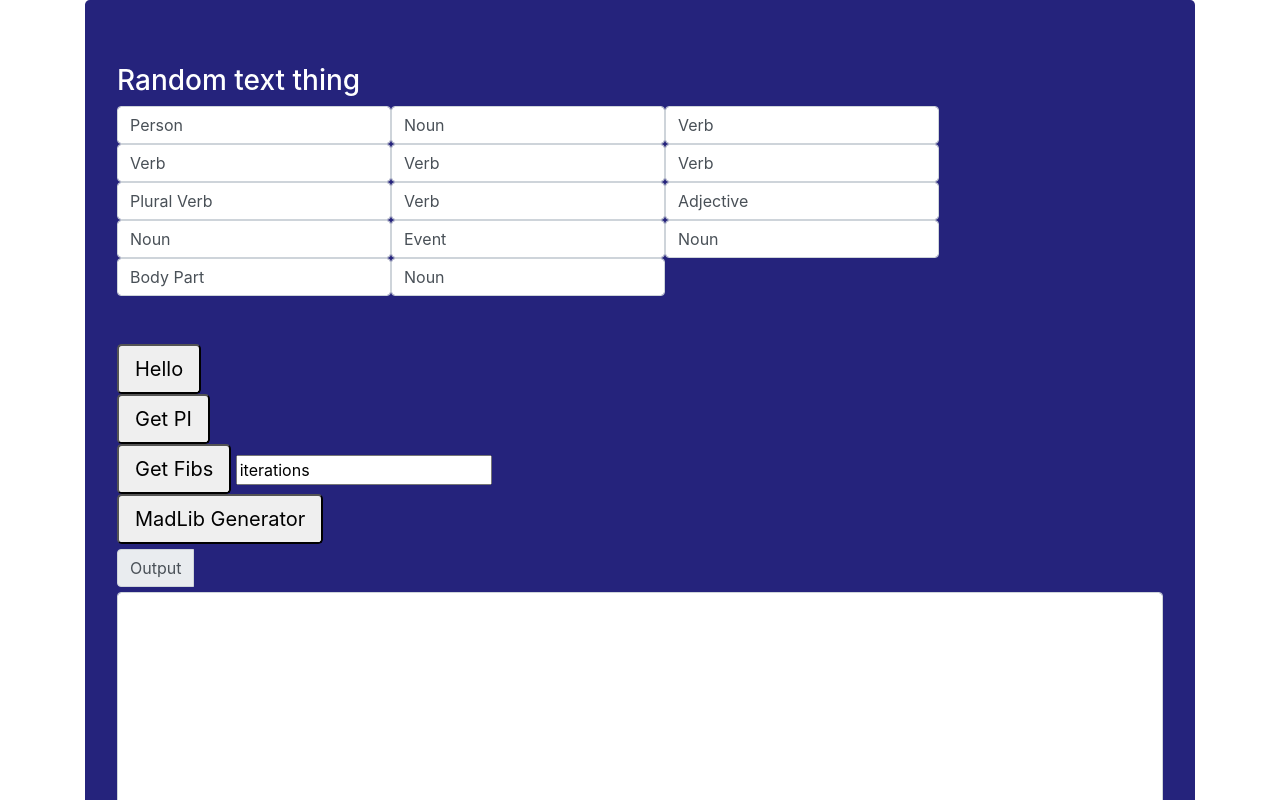
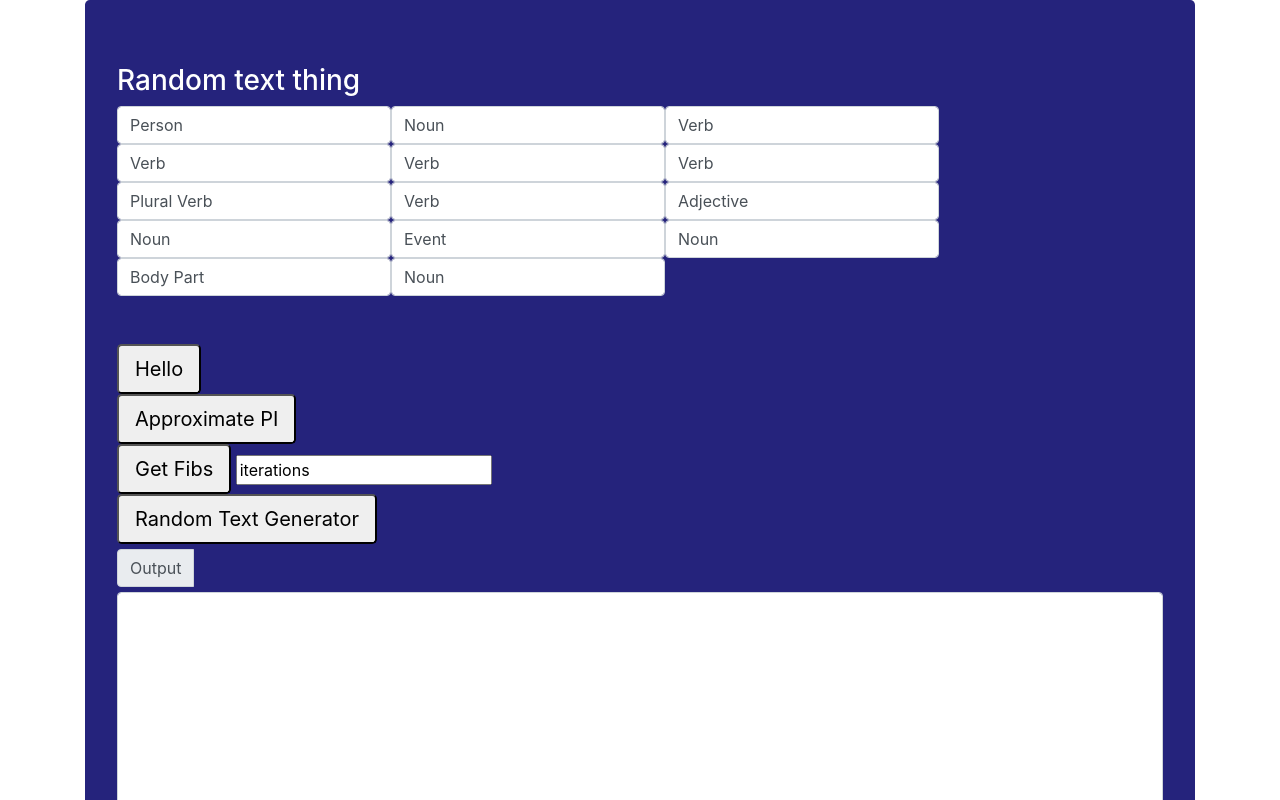
Before and after one commit to MichaelH10991/site, a website: page public/JSTut.html in a window 1280 px wide. Shown: the top 800 px of the page. Drawn offline with nearby package versions, Linux system fonts and the light colour scheme; files that its build step writes are made by us from their sources; files whose address does not match are found by name.

Commit message:
rewording

```diff
--- a/public/JSTut.html
+++ b/public/JSTut.html
@@ -51,7 +51,7 @@
         </button>
         <br />
         <button type="submit" class="btn-lg" onClick="calcPI(100000000)">
-          Get PI
+          Approximate PI
         </button>
         <br />
         <button type="submit" class="btn-lg" onClick="getFibList()">
@@ -65,7 +65,7 @@
         />
         <br />
         <button type="submit" class="btn-lg" onClick="madLibGenerator()">
-          MadLib Generator
+          Random Text Generator
         </button>
 
         <div class="input-group">
```
